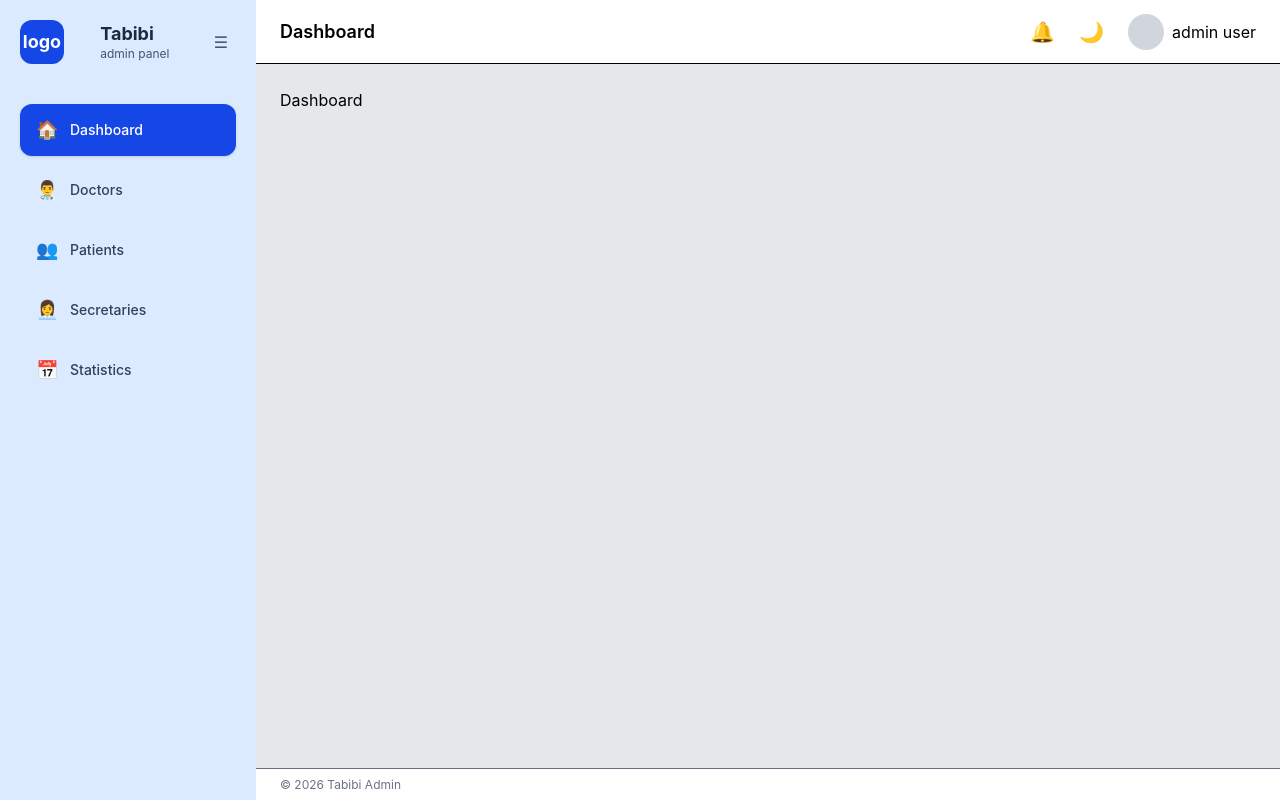
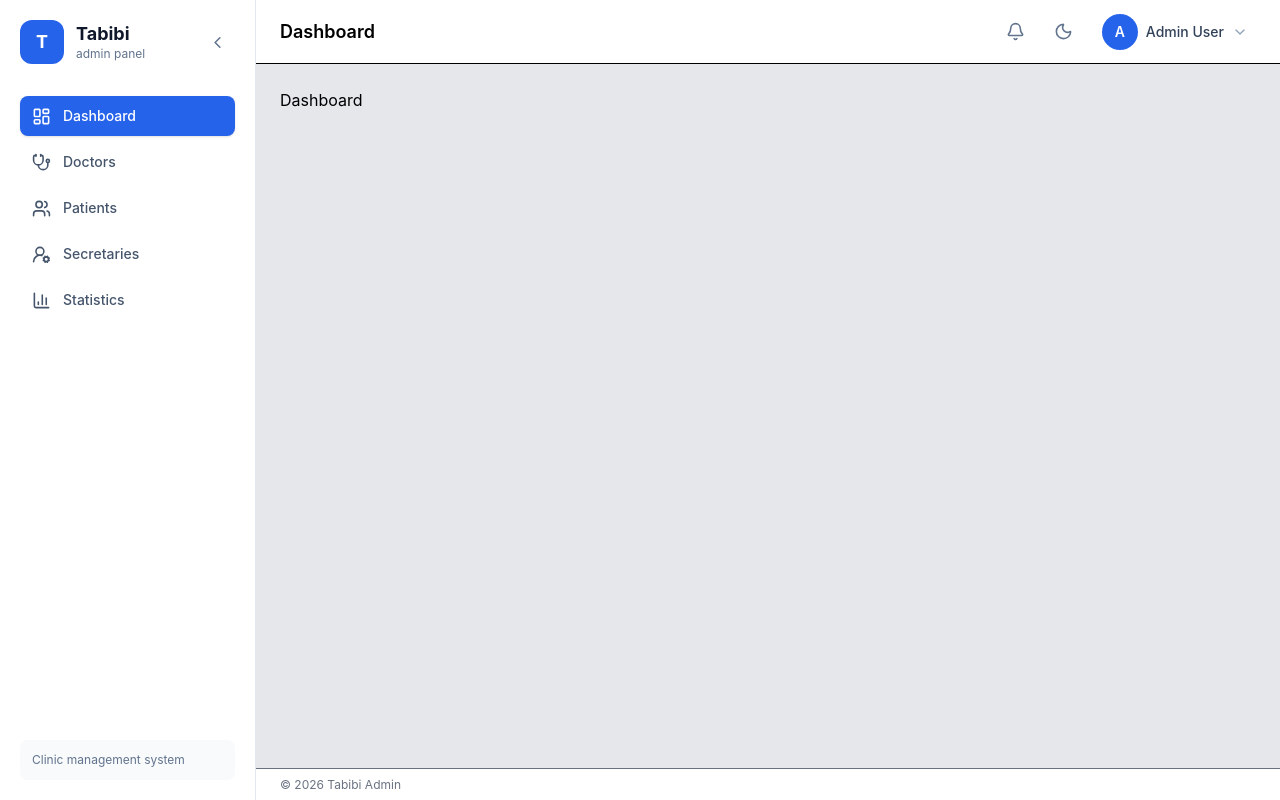
Before and after one commit to MohammadKhairAlkharboutli/Project-1-web-side, a React (Vite) app in the folder admin-web/: page / in a window 1280 px wide. Built offline with nearby package versions, Linux system fonts and the light colour scheme; no server answers; sample sign-in values are in the browser's storage.

Commit message:
I made the side bar and top bar prettier with prettier items and I implemented the logout and added a side bar to the top right corner

```diff
--- a/admin-web/src/components/Sidebar.jsx
+++ b/admin-web/src/components/Sidebar.jsx
@@ -1,55 +1,94 @@
 import React from 'react'
 import { NavLink } from 'react-router-dom'
-
+import { BarChart3,ChevronRight,ChevronLeft,LayoutDashboard,Stethoscope,Users,UserRoundCog } from 'lucide-react'
+import { useState } from 'react'
 
 const sidebarItems=[
     //just for the icons I can just switch them out for real icons later
-    {label:"Dashboard" , path:"/" , icon:"🏠" },
-    {label:"Doctors" , path:"/doctors" , icon:"👨‍⚕️" },
-    {label:"Patients" , path:"/patients" , icon: "👥" },
-    {label:"Secretaries" , path:"/secretaries" , icon:"👩‍💼" },
-    {label:"Statistics" , path:"/statistics" , icon:"📅" }
+    {label:"Dashboard" , path:"/" , icon:LayoutDashboard },
+    {label:"Doctors" , path:"/doctors" , icon:Stethoscope},
+    {label:"Patients" , path:"/patients" , icon: Users},
+    {label:"Secretaries" , path:"/secretaries" , icon:UserRoundCog },
+    {label:"Statistics" , path:"/statistics" , icon:BarChart3 }
 ]
 
-const SidebarItem = ({item}) => {
+const SidebarItem = ({item, isCollapsed}) => {
+    const Icon = item.icon;
     return(
 
-        <NavLink to={item.path} end={item.path==="/"} className={({isActive})=>`flex items-center gap-3 rounded-xl px-4 py-3 text-sm font-medium transition ${isActive ? "bg-blue-700 text-white shadow-sm":"text-slate-700 hover:bg-blue-200 hover:text-slate-900"}`}>
-            <span className='text-lg'>{item.icon}</span>
-            <span>{item.label}</span>
+        <NavLink to={item.path}
+                end={item.path==="/"}
+                title={isCollapsed ? item.label : ""}
+                className={({ isActive }) =>
+                            `flex items-center rounded-lg px-3 py-2.5 text-sm font-medium transition ${
+                                isCollapsed ? "justify-center" : "gap-3"
+                            } ${
+                            isActive
+                                ? "bg-[var(--color-primary)] text-white shadow-sm"
+                                : "text-slate-600 hover:bg-[var(--color-primary-light)] hover:text-slate-900"}`
+                                }
+            >
+            <Icon size={19} className="shrink-0" />
+            {!isCollapsed && <span>{item.label}</span>}
         </NavLink>
 
     )
 }
 
 const Sidebar = () => {
+
+  const [isCollapsed, setIsCollapsed]= useState(false)
   return (
 
-    <aside className='w-64 bg-blue-100 text-slate-800 min-h-screen flex flex-col p-5'>
+    <aside className={`flex min-h-screen flex-col border-r border-slate-200 bg-white p-5 text-slate-800
+                ${isCollapsed ? 'w-20' : 'w-64'}`} >
 
-        <div className='flex items-center justify-between'>       {/* ----------logo area------------ */}
-            <div className='flex h-11 w-11 items-center justify-center rounded-xl bg-blue-700 text-lg font-bold text-white'>
-             logo
+        <div className={`flex items-center justify-between`}>       {/* ----------logo area------------ */}
+            <div className='flex items-center gap-3'>
+
+                <div className='flex h-11 w-11 items-center justify-center rounded-xl bg-[var(--color-primary)] text-lg font-bold text-white'>
+                T
+                </div>
+
+                { !isCollapsed && (<div >
+                    <h1 className='text-lg font-bold leading-tight text-slate-900'>Tabibi</h1>
+                    <p className='text-xs text-slate-500 leading-tight'>admin panel</p>
+                </div>)}
             </div>
 
-            <div>
-                <h1 className='text-lg font-bold leading-tight'>Tabibi</h1>
-                <p className='text-xs text-slate-600 leading-tight'>admin panel</p>
-            </div>
-
-            <button className='rounded-lg p-2 text-slate-600 hover:bg-blue-200'>
-                ☰
-            </button>
+       {!isCollapsed && (<button
+                            className='rounded-lg p-2 text-slate-500 hover:bg-slate-100 hover:text-slate-700'
+                            type='button'
+                            onClick={()=>setIsCollapsed(true)}>
+                                <ChevronLeft size={19}/>
+                        </button>)}
         </div>
 
-        <nav className='mt-10 flex flex-col gap-2'>        {/* Here we have the items.*/}
+
+
+        {isCollapsed && (
+                <button
+                type="button"
+                onClick={() => setIsCollapsed(false)}
+                className="mt-4 flex h-9 w-full items-center justify-center rounded-lg text-slate-500 transition hover:bg-slate-100 hover:text-slate-700"
+                >
+                <ChevronRight size={19} />
+                </button>
+            )}
+
+
+        <nav className='mt-8 flex flex-col gap-1.5'>        {/* Here we have the items.*/}
 
             {sidebarItems.map((item)=>(
-                <SidebarItem key={item.path} item={item}/>
+                <SidebarItem key={item.path} item={item} isCollapsed={isCollapsed}/>
             ))}
         </nav>
 
-
+         {/* Bottom small text */}
+  {!isCollapsed &&
+        <div className="mt-auto rounded-lg bg-slate-50 p-3 text-xs text-slate-500">
+        Clinic management system
+        </div>}
 
     </aside>
   )
--- a/admin-web/src/components/Topbar.jsx
+++ b/admin-web/src/components/Topbar.jsx
@@ -2,14 +2,17 @@ import React from 'react'
 import { useState } from 'react';
 import { useLocation } from 'react-router-dom';
 import { useNavigate } from 'react-router-dom';
-import {Bell,ChevronDown,Moon,User,Settings,Logout} from "lucide-react"
+import {Bell,ChevronDown,Moon,User,Settings,LogOut} from "lucide-react"
 import Dropdown from './UI/Dropdown';
 import DropdownItem from './UI/DropdownItem';
+import { authApi } from '../api/authApi';
 
 
 const Topbar = () => {
 
   const location=useLocation()
+  const navigate=useNavigate();
+
   const titles = {
     "/": "Dashboard",
     "/doctors": "Doctors",
@@ -18,22 +21,91 @@ const Topbar = () => {
     "/statistics": "Statistics",
   };
   const title=titles[location.pathname] || ""
+  console.log(location.pathname);
+
+  async function handleLogout(){
+    try{
+      await authApi.logout();
+    } catch(error){
+      console.log("error with logout: ",error);
+    } finally {
+      navigate("/login",{replace:true})
+    }
+
+  }
+
 
   return (
     <div className='h-16 bg-white border-b px-6 flex items-center justify-between'>
-        <div> {/**------left side--------- */}
+        <div>                                   {/**------left side--------- */}
           <h2 className='text-lg font-semibold'>{title}</h2>
         </div>
 
-        <div className='flex items-center gap-6'> {/**------right side--------- */}
-          <button className='text-xl'>🔔</button>
+        <div className='flex items-center gap-3'> {/**------right side--------- */}
+          <button
+          type="button"
+          className="flex h-9 w-9 items-center justify-center rounded-lg text-slate-500 transition hover:bg-slate-100 hover:text-slate-700"
+        >
+          <Bell size={19} />
+        </button>
 
-          <button className="text-xl">🌙</button>
+        <button
+          type="button"
+          className="flex h-9 w-9 items-center justify-center rounded-lg text-slate-500 transition hover:bg-slate-100 hover:text-slate-700"
+        >
+          <Moon size={19} />
+        </button>
 
-          <div className='flex items-center gap-2'>
-            <div className='h-9 w-9 rounded-full bg-gray-300'></div> {/**the profile image */}
-            <h4>admin user</h4>
-          </div>
+        <Dropdown
+          align='right'
+          width='w-44'
+          trigger={
+            <button
+              type='button'
+              className='flex items-center gap-2 rounded-lg px-2 py-1.5 transition hover:bg-slate-100'
+              >
+                <div className="flex h-9 w-9 items-center justify-center rounded-full bg-[var(--color-primary)] text-sm font-semibold text-white">
+                  A
+                </div>
+
+                <span className="hidden text-sm font-medium text-slate-700 sm:inline">
+                  Admin User
+                </span>
+
+                <ChevronDown size={16} className='text-slate-400'/>
+
+            </button>
+          }>
+              <DropdownItem onClick={()=>navigate("/profile")}>
+                <span className="flex items-center gap-2">
+                  <User size={16}></User>
+                  Profile
+                </span>
+              </DropdownItem>
+
+
+
+              <DropdownItem onClick={()=>navigate("/settings")}>
+                <span className="flex items-center gap-2">
+                  <Settings size={16}></Settings>
+                  Settings
+                </span>
+              </DropdownItem>
+
+
+
+              <DropdownItem onClick={handleLogout}>
+                <span className="flex items-center gap-2">
+                  <LogOut size={16}></LogOut>
+                  Logout
+
+                </span>
+              </DropdownItem>
+
+        </Dropdown>
+
+
+
         </div>
     </div>
   )
```
